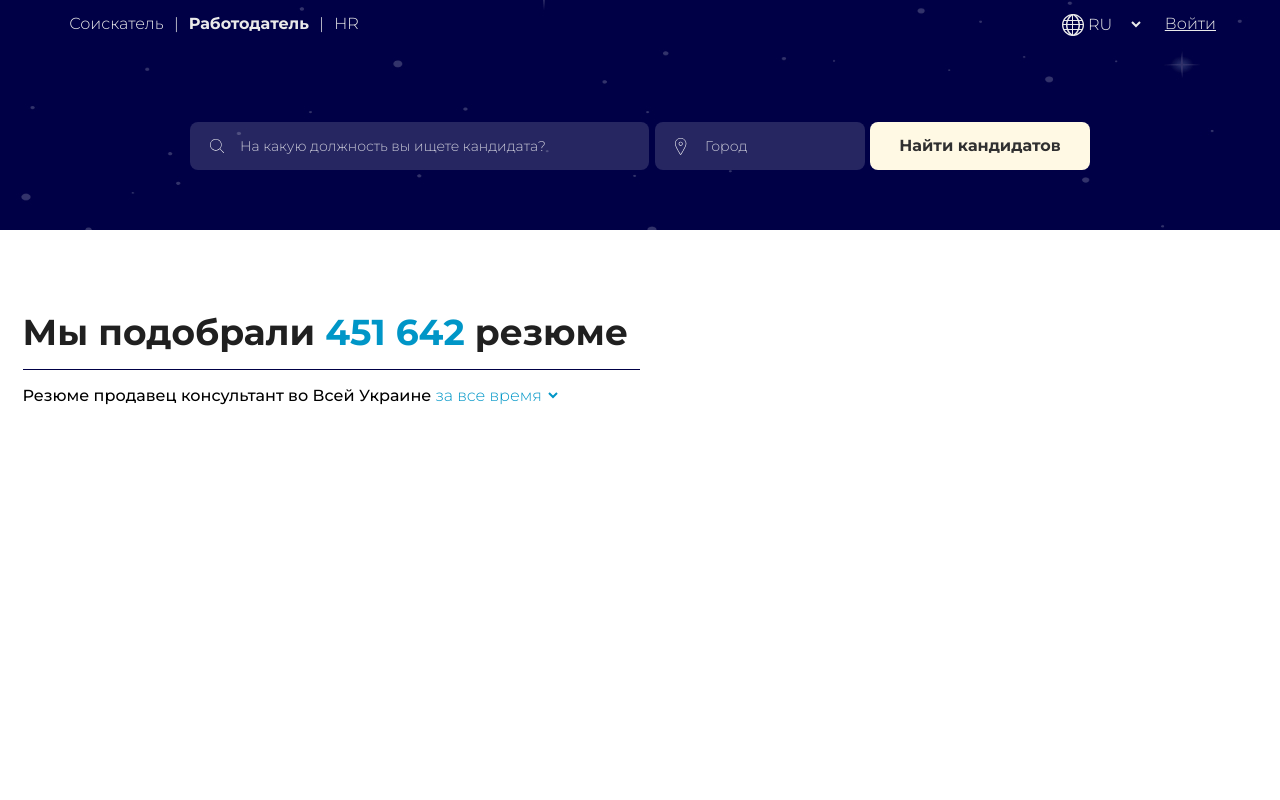
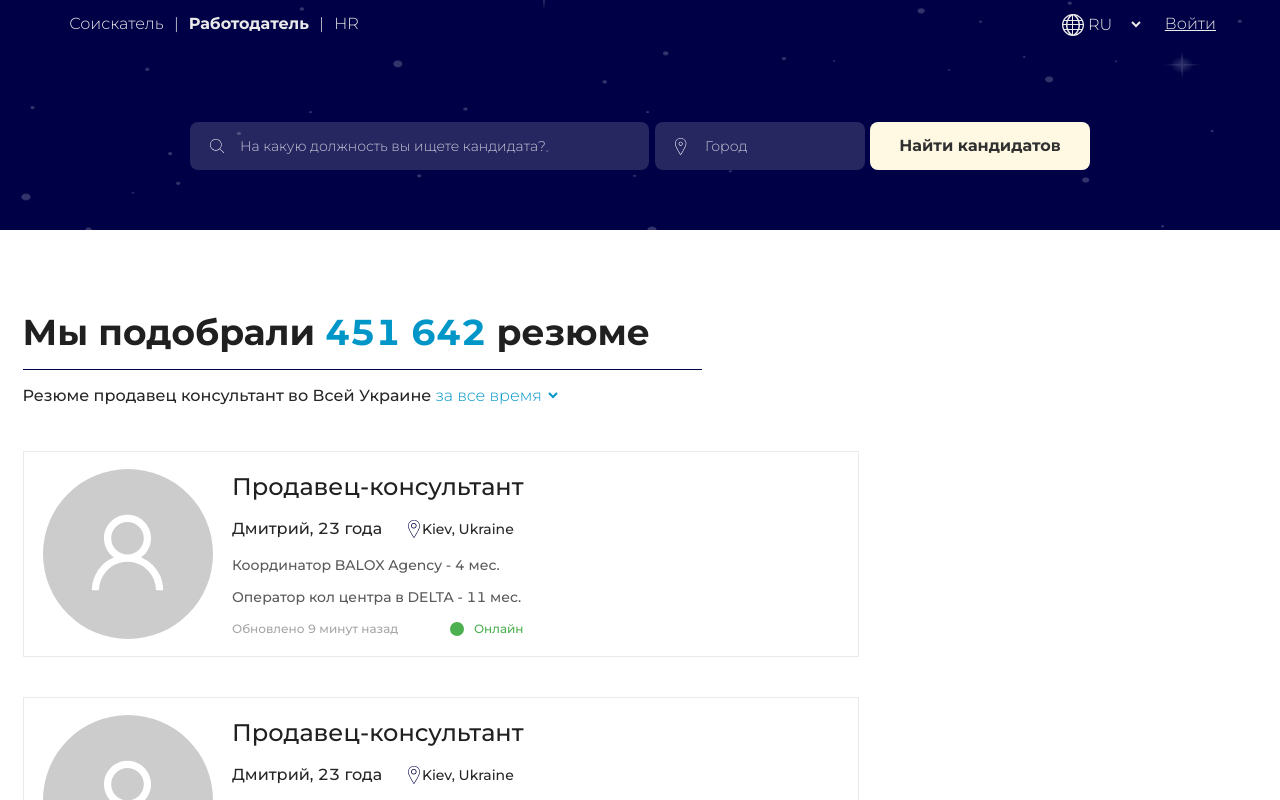
Before and after one commit to AVirolainen/pm-test, a React (Create React App) app: page / in a window 1280 px wide. Shown: the top 800 px of the page. Built offline with nearby package versions, Linux system fonts and the light colour scheme; no server answers.

Commit message:
adding resume card

```diff
--- a/src/App.js
+++ b/src/App.js
@@ -2,6 +2,7 @@ import logo from "./logo.svg";
 import styles from "./App.module.css";
 import Header from "./components/Header/Header";
 import Footer from "./components/Footer/Footer.js";
+import ResumesList from "./components/ResumesList/ResumesList.js";
 
 function App() {
 	return (
@@ -19,6 +20,7 @@ function App() {
 					<option>за месяц</option>
 					<option>за наделю</option>
 				</select>
+				<ResumesList />
 			</div>
 			{/* <Footer /> */}
 		</div>
--- a/src/App.module.css
+++ b/src/App.module.css
@@ -14,7 +14,7 @@
 	line-height: 44px;
 	color: #202020;
 	margin-top: 80px;
-	width: 50%;
+	width: 55%;
 	border-bottom: 1px solid #000046;
 	padding-bottom: 15px;
 	margin-bottom: 15px;
--- /dev/null
+++ b/src/components/ResumesList/Resume/Resume.js
@@ -0,0 +1,44 @@
+import "antd/dist/antd.css";
+import styles from "./Resume.module.css";
+import { Avatar } from "antd";
+import { UserOutlined } from "@ant-design/icons";
+
+const Resume = () => {
+	return (
+		<div className={styles.resumeComponent}>
+			<div className={styles.avatarBlock}>
+				<Avatar size={170} icon={<UserOutlined />} />
+			</div>
+			<div className={styles.infoBlock}>
+				<div className={styles.position}>Продавец-консультант</div>
+				<div className={styles.personalInfo}>
+					<div className={styles.name}>Дмитрий, 23 года</div>
+					<div className={styles.city}>
+						<div className={styles.gioIcon} />
+						Kiev, Ukraine
+					</div>
+				</div>
+				<div className={styles.experience}>
+					<div className={styles.experienceItem}>
+						Координатор BALOX Agency - 4 мес.
+					</div>
+					<div className={styles.experienceItem}>
+						Оператор кол центра в DELTA - 11 мес.
+					</div>
+				</div>
+				<div className={styles.status}>
+					<div className={styles.timeAgo}>
+						Обновлено 9 минут назад
+					</div>
+					<div className={styles.online}>
+						<div className={styles.statusImage} />
+						Онлайн
+					</div>
+				</div>
+			</div>
+			<div className={styles.buttonsBlock}></div>
+		</div>
+	);
+};
+
+export default Resume;
--- /dev/null
+++ b/src/components/ResumesList/Resume/Resume.module.css
@@ -0,0 +1,85 @@
+.resumeComponent {
+	border: 1px solid #eaeaea;
+	width: 100%;
+	height: 206px;
+	display: flex;
+	margin-bottom: 40px;
+}
+
+.avatarBlock {
+	width: 25%;
+	display: flex;
+	align-items: center;
+	justify-content: center;
+}
+
+.position {
+	font-weight: 500;
+	font-size: 24px;
+	line-height: 29px;
+	color: #202020;
+	margin-top: 20px;
+}
+
+.gioIcon {
+	background: url(./assets/geoIcon.svg);
+	background-repeat: no-repeat;
+	background-position: center;
+	width: 15px;
+}
+
+.personalInfo {
+	width: 100%;
+	display: flex;
+	justify-content: space-between;
+	margin-top: 18px;
+}
+
+.name {
+	font-weight: normal;
+	font-size: 16px;
+	line-height: 20px;
+}
+
+.city {
+	width: 40%;
+	font-size: 14px;
+	display: flex;
+}
+
+.experience {
+	margin-top: 18px;
+}
+
+.experienceItem {
+	font-size: 14px;
+	line-height: 17px;
+	margin-bottom: 15px;
+	color: #5b5b5b;
+}
+
+.timeAgo {
+	font-size: 12px;
+	line-height: 15px;
+	color: #a6a6a6;
+}
+
+.status {
+	display: flex;
+	justify-content: space-between;
+	align-items: center;
+	font-size: 12px;
+	line-height: 15px;
+	color: #4caf50;
+}
+.online {
+	display: flex;
+	align-items: center;
+}
+.statusImage {
+	width: 14px;
+	height: 14px;
+	background: #4caf50;
+	border-radius: 7px;
+	margin-right: 10px;
+}
--- /dev/null
+++ b/src/components/ResumesList/ResumesList.js
@@ -0,0 +1,13 @@
+import styles from "./ResumesList.module.css";
+import Resume from "./Resume/Resume.js"
+
+const ResumesList = () => {
+	return (
+		<div className={styles.resumesListComponent}>
+			<Resume />
+			<Resume />
+			<Resume />
+		</div>);
+};
+
+export default ResumesList;
--- /dev/null
+++ b/src/components/ResumesList/ResumesList.module.css
@@ -0,0 +1,4 @@
+.resumesListComponent{
+	margin-top: 45px;
+	width: 836px;
+}
```
Also changed, not shown: src/components/ResumesList/Resume/assets/geoIcon.svg (added).
